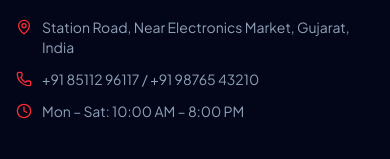
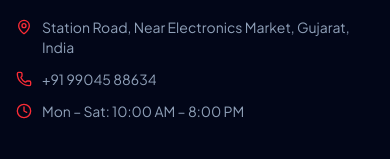
Before and after one commit to kruti1725/maruti-electronics, a React (Vite) app: page / in a window 390 px wide. Shown: the part 4569-4728 px from the top of the page. Built offline with nearby package versions, Linux system fonts and the light colour scheme; no server answers.

Commit message:
Update phone number to 099045 88634

```diff
--- a/src/components/Footer.tsx
+++ b/src/components/Footer.tsx
@@ -77,7 +77,7 @@ export const Footer: React.FC<FooterProps> = ({ onNavigate }) => {
               <li className="flex items-center gap-2.5">
                 <Phone className="w-4 h-4 text-red-500 shrink-0" />
                 <a href="tel:8511296117" className="hover:text-white transition">
-                  +91 85112 96117 / +91 98765 43210
+                   +91 99045 88634
                 </a>
               </li>
               <li className="flex items-center gap-2.5">
--- a/src/components/PrintReceipt.tsx
+++ b/src/components/PrintReceipt.tsx
@@ -155,7 +155,7 @@ export const PrintReceipt: React.FC<PrintReceiptProps> = ({ receipt, isOpen, onC
                       <MapPin className="w-3.5 h-3.5 text-red-600 shrink-0" /> Station Road, Near Electronics Market, Gujarat
                     </p>
                     <p className="flex items-center gap-1.5">
-                      <Phone className="w-3.5 h-3.5 text-red-600 shrink-0" /> Helpline: +91 85112 96117 / +91 98765 43210
+                      <Phone className="w-3.5 h-3.5 text-red-600 shrink-0" /> Helpline: +91 99045 88634
                     </p>
                   </div>
                 </div>
```
